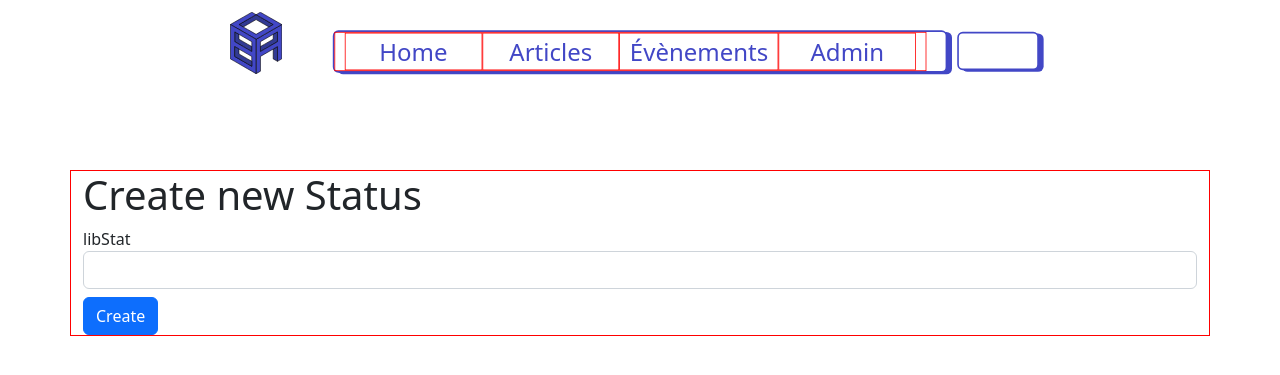
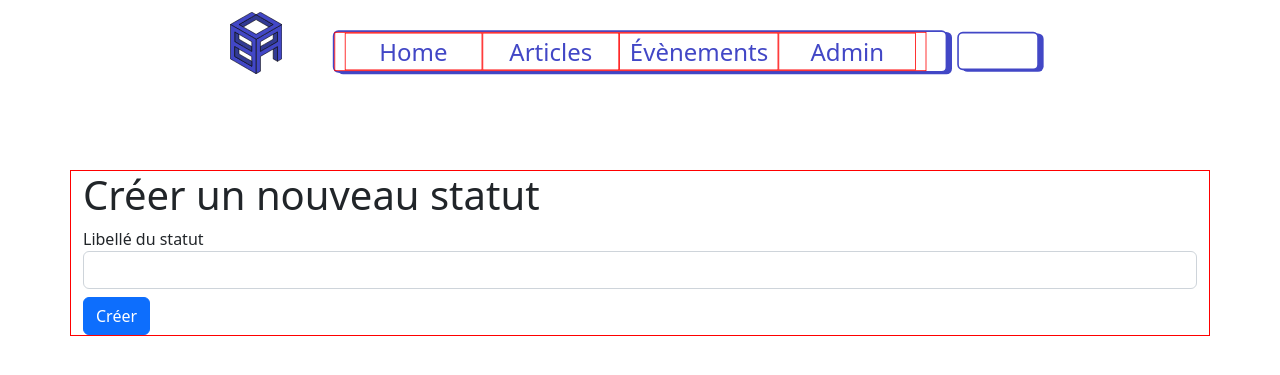
Before and after one commit to zlamiia/BlogArt_Groupe9, a PHP site: page /views/backend/status/create.php in a window 1280 px wide. Shown: the top 375 px of the page. Run offline with PHP 8.4, Linux system fonts and the light colour scheme; a stand-in replaces the project's code that opens the database connection; some libraries are stand-ins or nearby versions.

Commit message:
mise à jour CRUD status

```diff
--- a/api/status/delete.php
+++ b/api/status/delete.php
@@ -2,7 +2,7 @@
 
 require_once $_SERVER['DOCUMENT_ROOT'] . '/config.php';
 
-$numStat = $_POST['numStat'];
+$numStat = sql_escape($_POST['numStat']);
 
 sql_delete('STATUT',"numStat = $numStat");
 
--- a/views/backend/status/create.php
+++ b/views/backend/status/create.php
@@ -7,17 +7,17 @@ include '../../../header.php';
 <div class="container">
     <div class="row">
         <div class="col-md-12">
-            <h1>Create new Status</h1>
+            <h1>Créer un nouveau statut</h1>
         </div>
         <div class="col-md-12">
             <!--Form to create a new status-->
             <form action="<?php echo ROOT_URL . '/api/status/create.php' ?>" method="post">
                 <div class="form-group">
-                    <label for="libStat">libStat</label>
-                    <input id="libStat" class="form-control" type="text" name="libStat">
+                    <label for="libStat">Libellé du statut</label>
+                    <input id="libStat" class="form-control" type="text" name="libStat" required minlength="1" maxlength="25">
                 </div>
                 <div class="form-group mt-2">
-                    <button type="submit" class="btn btn-primary">Create</button>
+                    <button type="submit" class="btn btn-primary">Créer</button>
                 </div>
             </form>
         </div>
--- a/views/backend/status/delete.php
+++ b/views/backend/status/delete.php
@@ -15,18 +15,18 @@ $libStat = sql_select("STATUT", "libStat", "numStat = $numStat")[0]['libStat'];
 <div class="container">
     <div class="row">
         <div class="col-md-12">
-            <h1>Delete Status</h1>
+            <h1>Supprimer un statut</h1>
         </div>
         <div class="col-md-12">
             <!--Form to delete a status-->
             <form action="<?php echo ROOT_URL . '/api/status/delete.php' ?>" method="post">
                 <div class="form-group">
-                    <label for="libStat">libStat</label>
+                    <label for="libStat">Libellé du statut</label>
                     <input id="numStat" class="form-control" style="display: none" type="text" name="numStat" value="<?php echo($numStat) ?>" readonly="readonly">
                     <input id="libStat" class="form-control" type="text" name="libStat" value="<?php echo($libStat) ?>" readonly="readonly">
                 </div>
                 <div class="form-group mt-2">
-                    <button type="submit" class="btn btn-danger">Confirm deletion ?</button>
+                    <button type="submit" class="btn btn-danger">Confirmer la suppression ?</button>
                 </div>
             </form>
         </div>
```
Also changed, not shown: api/status/create.php (+6 -2 lines), api/status/update.php (+8 -3 lines), views/backend/status/list.php (+4 -4 lines), views/backend/status/update.php (+4 -4 lines).
